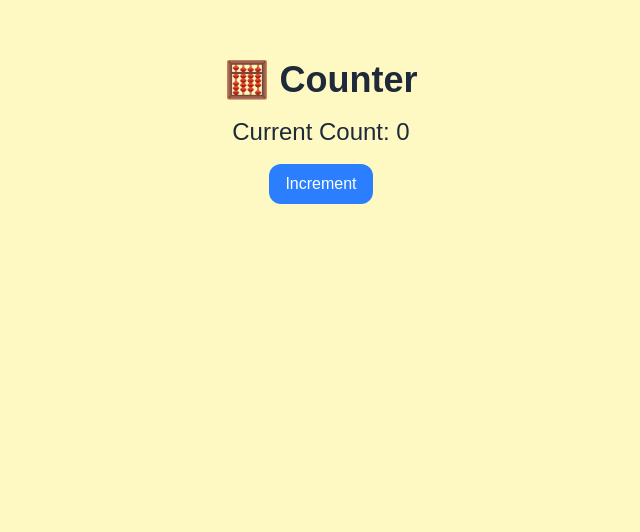
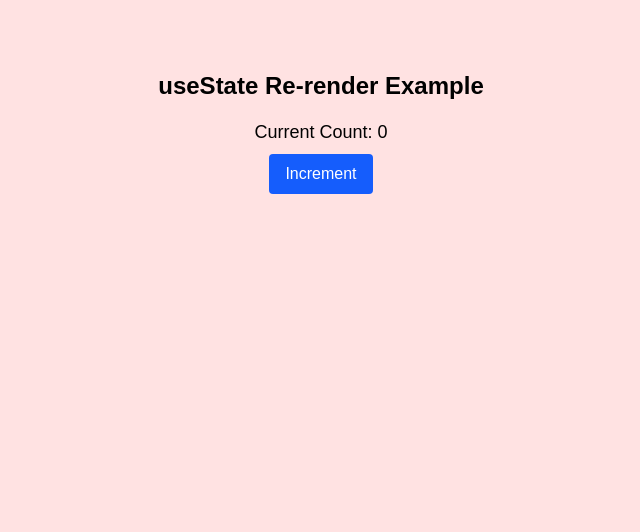
Before and after one commit to Aniket-a14/my-app, a Next.js app: page / in a window 1280 px wide. Shown: the part 268-800 px from the top of the page, without its empty margins (319-959 px from the left). Built offline with nearby package versions, Linux system fonts and the light colour scheme.

Commit message:
feat: add RefExample component and integrate it into Home

```diff
--- /dev/null
+++ b/app/Component/RefExample.js
@@ -0,0 +1,53 @@
+"use client";
+import { useState } from "react";
+
+
+export default function RefExample() {
+    const [count, setCount] = useState(0);
+
+    console.log("Component Rerendered");
+
+    return (
+        <div className="p-6 text-center min-h-screen flex flex-col justify-center items-center bg-red-100 text-black">
+            <h1 className="text-2xl font-bold mb-4">useState Re-render Example</h1>
+            <p className="text-lg mb-2">Current Count: {count}</p>
+            <button
+                onClick={() => setCount(count + 1)}
+                className="px-4 py-2 bg-blue-600 text-white rounded hover:bg-blue-700"
+            >
+                Increment
+            </button>
+        </div>
+    )
+};
+
+
+// 'use client';
+
+// import { useRef } from 'react';
+
+// export default function RefExample() {
+//   const countRef = useRef(0);
+
+//   console.log('🔄 Component rendered');
+
+//   const handleClick = () => {
+//     countRef.current += 1;
+//     console.log('🧮 Ref Count:', countRef.current);
+//   };
+
+//   return (
+//     <div className="p-6 text-center min-h-screen flex flex-col justify-center          items-center  bg-red-100 text-black">
+//       <h1 className="text-2xl font-bold mb-4">useRef No Re-render Example</h1>
+//       <p className="text-lg mb-2">
+//         Ref Count (check console): {countRef.current}
+//       </p>
+//       <button
+//         onClick={handleClick}
+//         className="px-4 py-2 bg-green-600 text-white rounded hover:bg-green-700"
+//       >
+//         Increment Ref
+//       </button>
+//     </div>
+//   );
+// }
--- a/app/page.js
+++ b/app/page.js
@@ -1,10 +1,12 @@
 import EffectExample from "./Component/EffectEaxmple";
 import StateExample from "./Component/StateExample";
+import RefExample from "./Component/RefExample";
 
 
 export default function Home() {
   return (
     <div>
+      <RefExample/>
       <StateExample />
       <EffectExample />
     </div>
```
